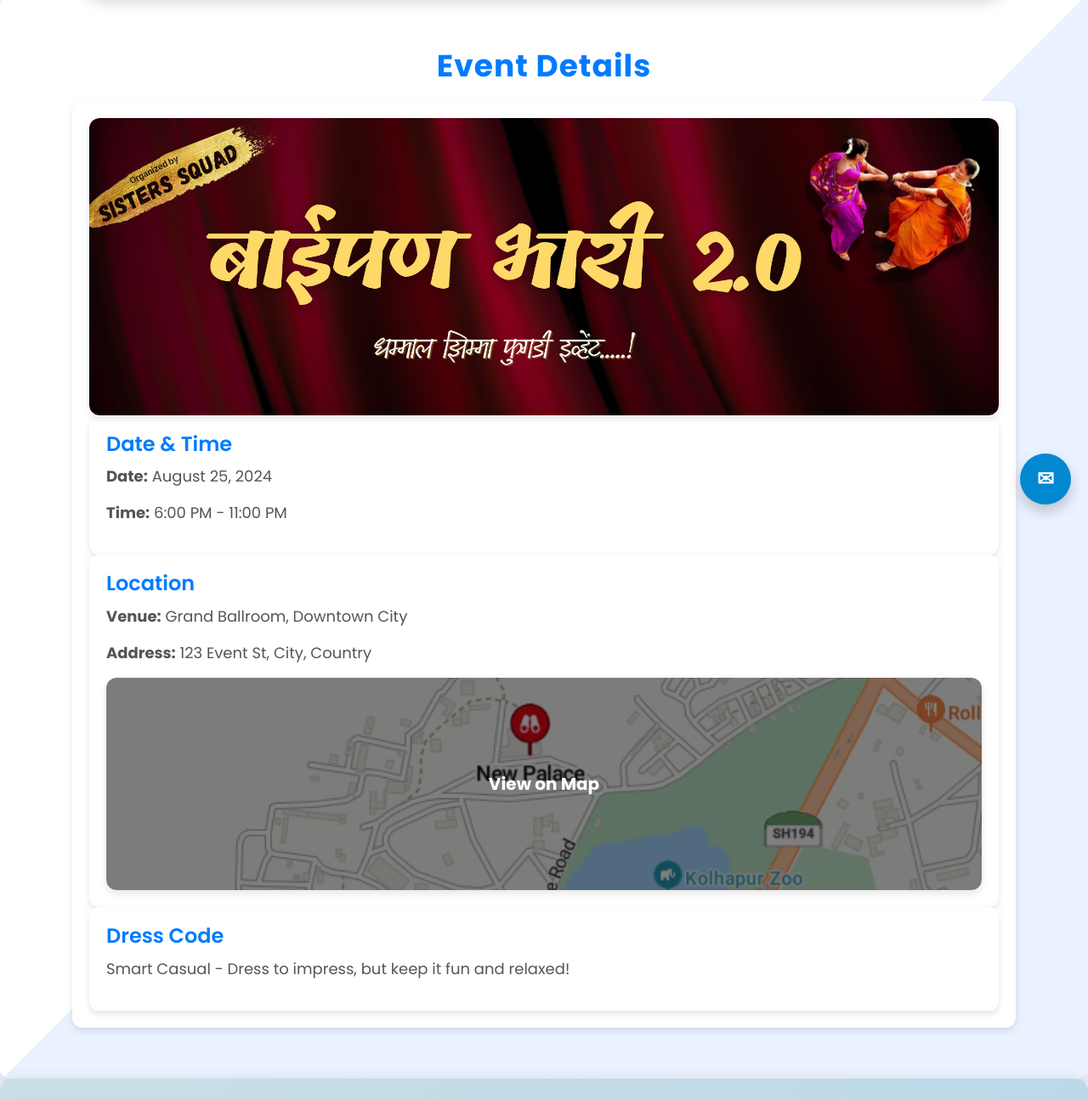
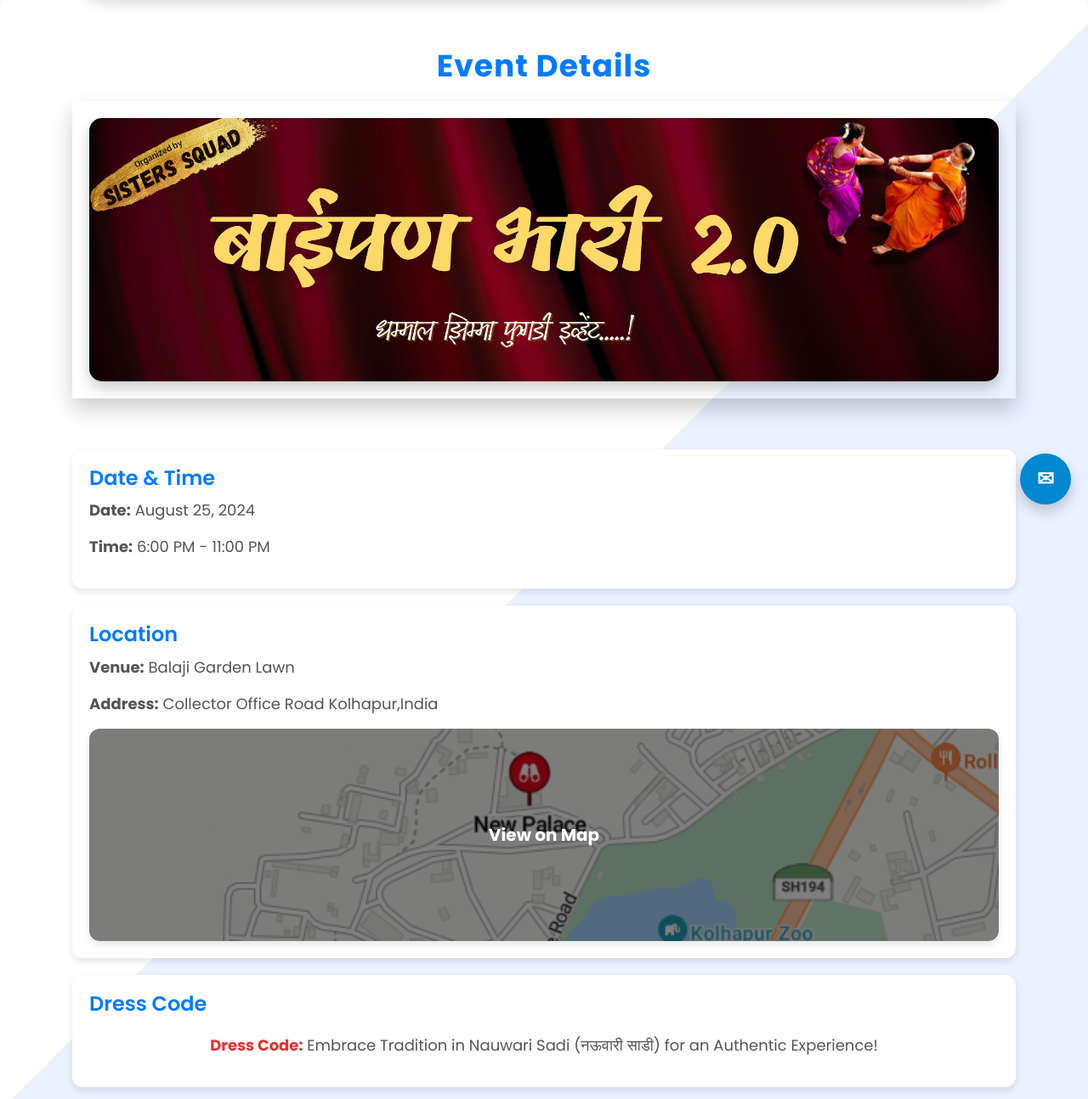
Before and after one commit to Beast-PJ/Event-Organizer-Company-Website, a plain HTML site: page Booking pages/bai-pn-bhari-2.0.html in a window 1280 px wide. Shown: the part 186-1480 px from the top of the page at 85% size. Drawn offline with nearby package versions, Linux system fonts and the light colour scheme; grey boxes are pictures that could not be loaded; files whose address does not match are found by name.

Commit message:
Event Changes

```diff
--- a/Booking pages/bai-pn-bhari-2.0.html
+++ b/Booking pages/bai-pn-bhari-2.0.html
@@ -19,7 +19,42 @@
     <link rel="stylesheet" href="/css/styles.css">
     <link rel="stylesheet" href="https://stackpath.bootstrapcdn.com/font-awesome/4.7.0/css/font-awesome.min.css">
     <link rel="stylesheet" href="https://cdnjs.cloudflare.com/ajax/libs/font-awesome/6.0.0-beta3/css/all.min.css">
+    <style>
+        .image-section {
+    width: 100%;
+    height: 350px;
+    padding: 20px;
+    display: flex;
+    justify-content: center;
+    align-items: center;
+    overflow: hidden;
+    box-shadow: 0 12px 24px rgba(0, 0, 0, 0.2);
+    margin-bottom: 40px;
+}
 
+.section-image {
+    width: 100%;
+    height: 100%;
+    object-fit: cover;
+    border-radius: 15px;
+    box-shadow: 0 8px 16px rgba(0, 0, 0, 0.2);
+}
+/* Dress Code Styling */
+.dress-code {
+    font-size: 18px;
+    font-family: 'Poppins', sans-serif;
+    color: #333;
+    text-align: center;
+    margin-top: 20px;
+}
+
+.dress-code strong {
+    color: #de3532;
+    font-weight: 700;
+}
+
+
+    </style>
 </head>
 <body>
     <!-- Topbar Start -->
@@ -89,11 +124,11 @@
         <div class="container">
             <h2>Event Details</h2>
             <div class="event-details">
-                <div class="event-item">
-                        <div class="img-view">
-                            <img src="/img/sub-header.jpg" alt="Map View">
-                        </a>
+                <!-- Image Section Start -->
+                <div class="image-section">
+                    <img src="/img/sub-header.jpg" alt="Event Image" class="section-image">
                 </div>
+
                 <div class="event-item">
                     <h3>Date & Time</h3>
                     <p><strong>Date:</strong> August 25, 2024</p>
@@ -101,9 +136,9 @@
                 </div>
                 <div class="event-item">
                     <h3>Location</h3>
-                    <p><strong>Venue:</strong> Grand Ballroom, Downtown City</p>
-                    <p><strong>Address:</strong> 123 Event St, City, Country</p>
-                    <a href="https://www.google.com/maps/search/?api=1&query=123+Event+St,+City,+Country" target="_blank" id="map">
+                    <p><strong>Venue:</strong> Balaji Garden Lawn</p>
+                    <p><strong>Address:</strong> Collector Office Road Kolhapur,India</p>
+                    <a href="https://maps.app.goo.gl/e5vvgQV7TUQiazbZ9" target="_blank" id="map">
                         <div class="map-view">
                             <img src="/img/map.png" alt="Map View">
                             <div class="map-overlay">
@@ -114,7 +149,9 @@
                 </div>
                 <div class="event-item">
                     <h3>Dress Code</h3>
-                    <p>Smart Casual - Dress to impress, but keep it fun and relaxed!</p>
+                    <p class="dress-code">
+                        <strong>Dress Code:</strong> Embrace Tradition in Nauwari Sadi (नऊवारी साडी) for an Authentic Experience!
+                    </p>
                 </div>
             </div>
         </div>
```
Also changed, not shown: Booking pages/styles.css (+20 -0 lines).
